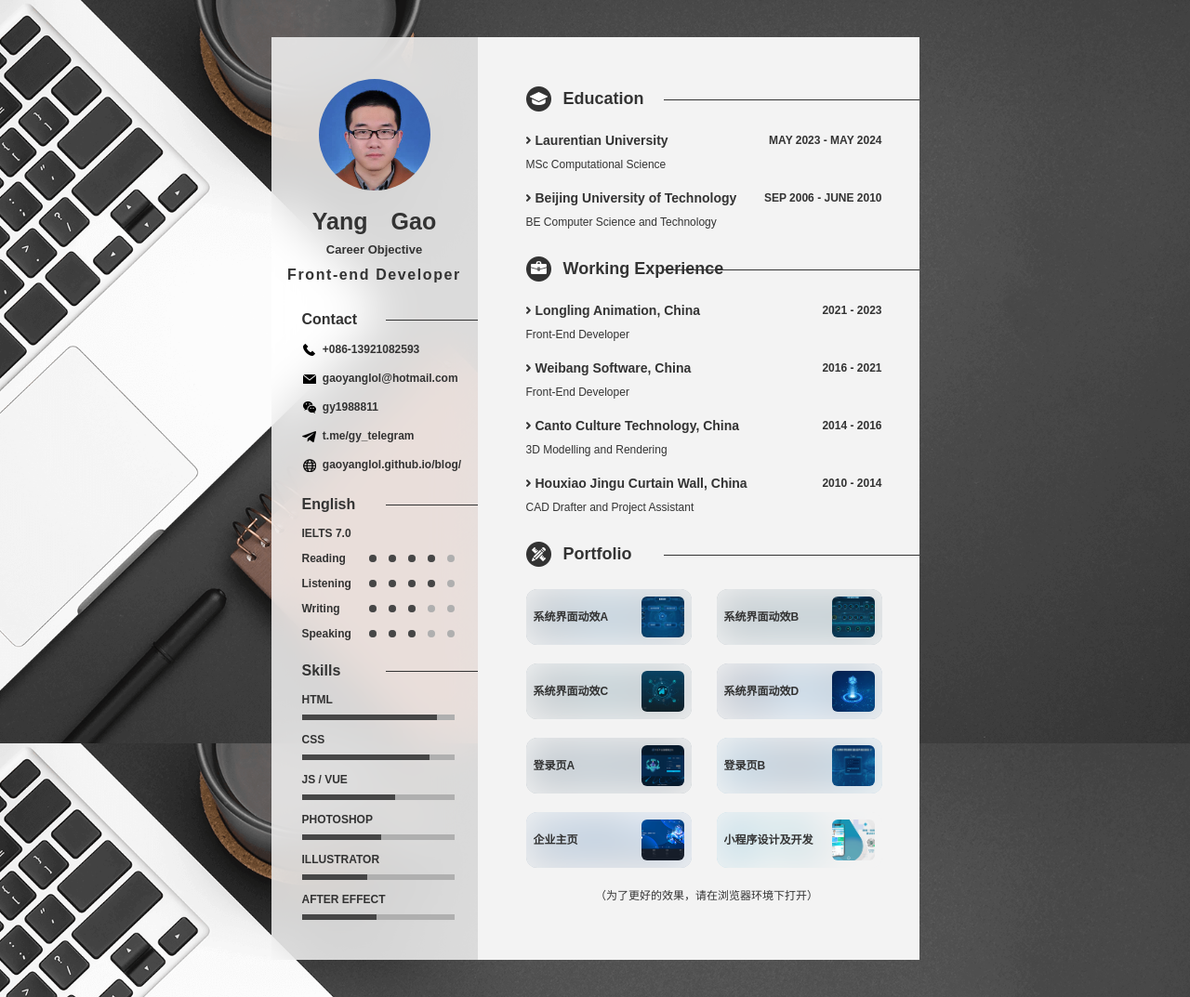
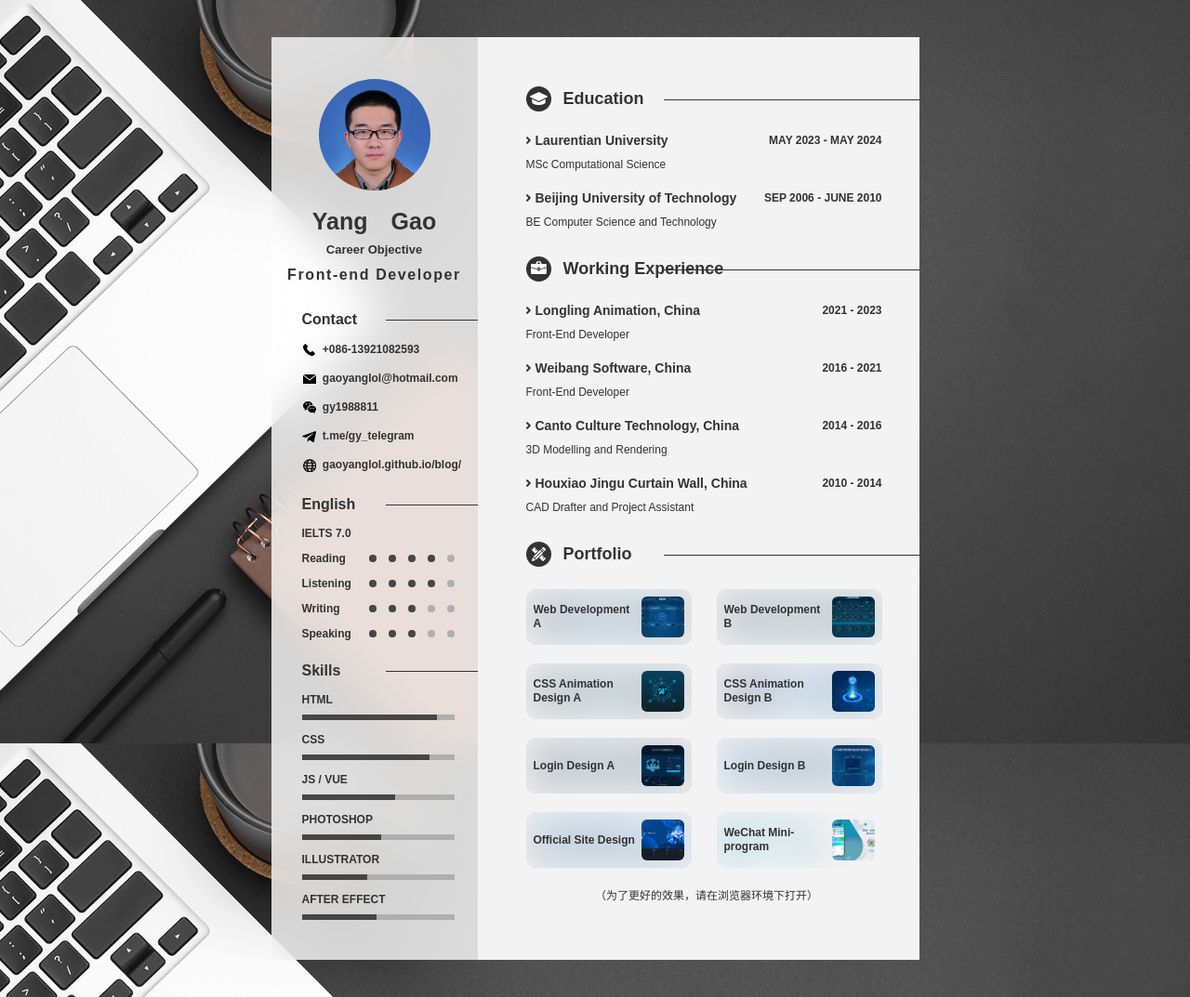
Before and after one commit to gaoyanglol/web-resume, a plain HTML site: page index.html in a window 1280 px wide. Shown: the whole page at 93% size. Drawn offline with Linux system fonts and the light colour scheme.

Commit message:
Update index.html

```diff
--- a/index.html
+++ b/index.html
@@ -171,7 +171,7 @@
             <span class="link-card-content">
               <span class="link-card-text">
                 <span class="link-card-title">
-                  系统界面动效A
+                  Web Development A
                 </span>
               </span>
               <span class="link-card-cell">
@@ -185,7 +185,7 @@
             <span class="link-card-content">
               <span class="link-card-text">
                 <span class="link-card-title">
-                  系统界面动效B
+                  Web Development B
                 </span>
               </span>
               <span class="link-card-cell">
@@ -201,7 +201,7 @@
             <span class="link-card-content">
               <span class="link-card-text">
                 <span class="link-card-title">
-                  系统界面动效C
+                  CSS Animation Design A
                 </span>
               </span>
               <span class="link-card-cell">
@@ -216,7 +216,7 @@
             <span class="link-card-content">
               <span class="link-card-text">
                 <span class="link-card-title">
-                  系统界面动效D
+                  CSS Animation Design B
                 </span>
               </span>
               <span class="link-card-cell">
@@ -233,7 +233,7 @@
             <span class="link-card-content">
               <span class="link-card-text">
                 <span class="link-card-title">
-                  登录页A
+                  Login Design A
                 </span>
               </span>
               <span class="link-card-cell">
@@ -247,7 +247,7 @@
             <span class="link-card-content">
               <span class="link-card-text">
                 <span class="link-card-title">
-                  登录页B
+                  Login Design B
                 </span>
               </span>
               <span class="link-card-cell">
@@ -263,7 +263,7 @@
             <span class="link-card-content">
               <span class="link-card-text">
                 <span class="link-card-title">
-                  企业主页
+                  Official Site Design
                 </span>
               </span>
               <span class="link-card-cell">
@@ -277,7 +277,7 @@
             <span class="link-card-content">
               <span class="link-card-text">
                 <span class="link-card-title">
-                  小程序设计及开发
+                  WeChat Mini-program
                 </span>
               </span>
               <span class="link-card-cell">
```
